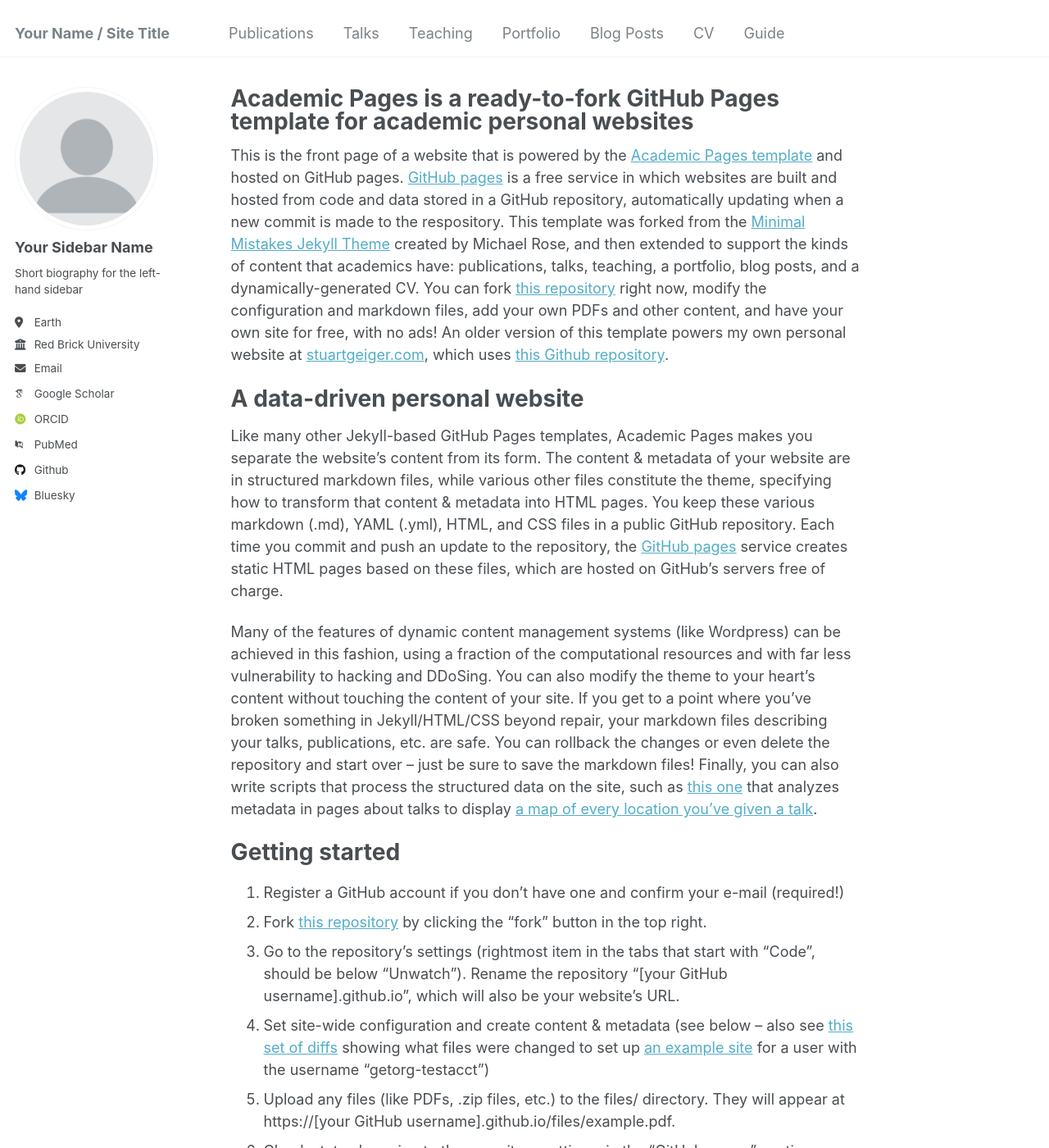
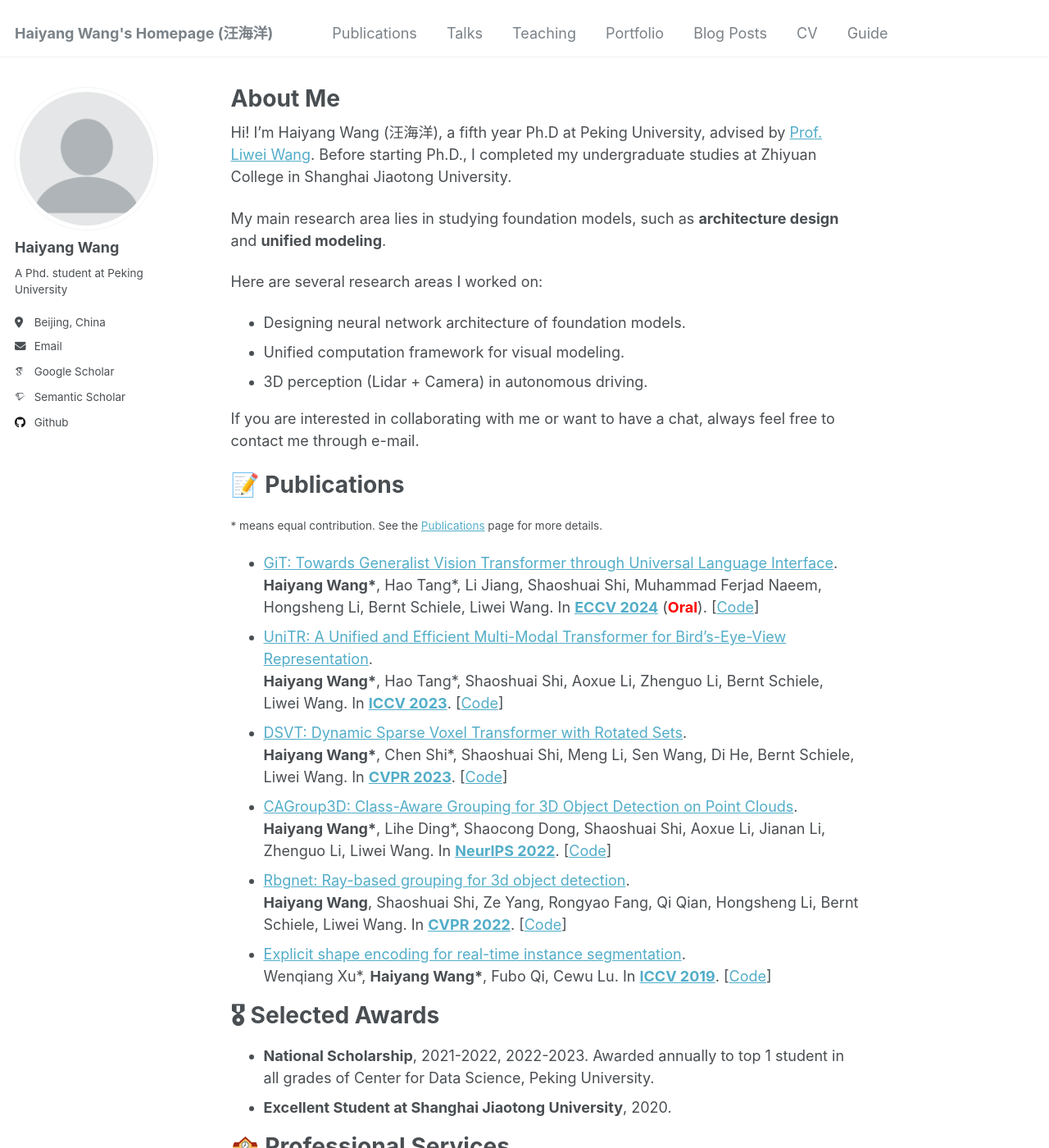
Before and after one commit to Haiyang-W/haiyang-w.github.io, a Jekyll site: the page built from _pages/about.md, in a window 1280 px wide and 1400 px high. Shown: the whole window at 82% size. Built offline with Jekyll 4.4.1, drawn with Linux system fonts in a browser that asks for light colours; some web fonts are replaced; some of the changed text lies outside the part shown.

Commit message:
update 2024.10.24

```diff
--- a/_config.yml
+++ b/_config.yml
@@ -8,13 +8,13 @@
 
 # Basic Site Settings
 locale                   : "en-US"
-title                    : "Your Name / Site Title"
+title                    : "Haiyang Wang's Homepage (汪海洋)"
 title_separator          : "-"
-name                     : &name "Your Name"
-description              : &description "personal description"
-url                      : https://academicpages.github.io # the base hostname & protocol for your site e.g. "https://mmistakes.github.io"
+name                     : &name "Haiyang Wang"
+description              : &description "Phd. student at Peking University"
+url                      : https://haiyang-w.github.io/ # the base hostname & protocol for your site e.g. "https://mmistakes.github.io"
 baseurl                  : "" # the subpath of your site, e.g. "/blog"
-repository               : "academicpages/academicpages.github.io"
+repository               : "https://haiyang-w.github.io/"
 
 # Site Author - The following control what appear as part of the author content on the side bar.
 #               If a field is blank the icon and link will not appear, otherwise it will be shown.
@@ -22,33 +22,33 @@ repository               : "academicpages/academicpages.github.io"
 author:
   # Biographic information
   avatar           : "profile.png"
-  name             : "Your Sidebar Name"
+  name             : "Haiyang Wang"
   pronouns         : # example: "she/her"
-  bio              : "Short biography for the left-hand sidebar"
-  location         : "Earth"
-  employer         : "Red Brick University"
+  bio              : "A Phd. student at Peking University"
+  location         : "Beijing, China"
+  employer         :
   uri              : # URL
-  email            : "none@example.org"
+  email            : "wanghaiyang@stu.pku.edu.cn"
 
   # Academic websites
   arxiv            : # URL - Update with the correct link to your profile
-  googlescholar    : "https://scholar.google.com/citations?user=PS_CX0AAAAAJ"
+  googlescholar    : "https://scholar.google.com/citations?user=R3Av3IkAAAAJ&hl=en"
   impactstory      : # URL
-  orcid            : "http://orcid.org/yourorcidurl"
-  semantic         : # URL
-  pubmed           : "https://www.ncbi.nlm.nih.gov/pubmed/?term=john+snow"
+  orcid            : # URL
+  semantic         : "https://www.semanticscholar.org/author/Haiyang-Wang/2118371876"
+  pubmed           : # URL
   researchgate     : # URL
 
   # Repositories and software development
   bitbucket        : # Username - Update with your username on the site
   codepen          : # Username
   dribbble         : # Username
-  github           : "academicpages"
+  github           : "Haiyang-W"
   kaggle           : # Username
   stackoverflow    : # User number or user number and name (i.e., use "1" or "1/jeff-atwood")
 
   # Social media
-  bluesky          : "bsky.app" # Replace this with you Bluesky username
+  bluesky          : # Replace this with you Bluesky username
   facebook         : # Username
   flickr           : # Username
   foursquare       : # Username
@@ -129,7 +129,7 @@ yandex_site_verification :
 
 # Social Sharing
 twitter:
-  username               : &twitter
+  username               : &haiyang73756134
 facebook:
   username               :
   app_id                 :
--- a/_pages/about.md
+++ b/_pages/about.md
@@ -1,49 +1,47 @@
 ---
 permalink: /
-title: "Academic Pages is a ready-to-fork GitHub Pages template for academic personal websites"
+title: "About Me"
+excerpt: "The main page about me."
 author_profile: true
 redirect_from:
   - /about/
   - /about.html
 ---
 
-This is the front page of a website that is powered by the [Academic Pages template](https://github.com/academicpages/academicpages.github.io) and hosted on GitHub pages. [GitHub pages](https://pages.github.com) is a free service in which websites are built and hosted from code and data stored in a GitHub repository, automatically updating when a new commit is made to the respository. This template was forked from the [Minimal Mistakes Jekyll Theme](https://mmistakes.github.io/minimal-mistakes/) created by Michael Rose, and then extended to support the kinds of content that academics have: publications, talks, teaching, a portfolio, blog posts, and a dynamically-generated CV. You can fork [this repository](https://github.com/academicpages/academicpages.github.io) right now, modify the configuration and markdown files, add your own PDFs and other content, and have your own site for free, with no ads! An older version of this template powers my own personal website at [stuartgeiger.com](http://stuartgeiger.com), which uses [this Github repository](https://github.com/staeiou/staeiou.github.io).
+Hi! I'm Haiyang Wang (汪海洋), a fifth year Ph.D at Peking University, advised by [Prof. Liwei Wang](http://www.liweiwang-pku.com/). Before starting Ph.D., I completed my undergraduate studies at Zhiyuan College in Shanghai Jiaotong University.
 
-A data-driven personal website
+My main research area lies in studying foundation models, such as **architecture design** and **unified modeling**.
+
+Here are several research areas I worked on:
+* Designing neural network architecture of foundation models.
+* Unified computation framework for visual modeling.
+* 3D perception (Lidar + Camera) in autonomous driving.
+
+If you are interested in collaborating with me or want to have a chat, always feel free to contact me through e-mail.
+
+📝 Publications
 ======
-Like many other Jekyll-based GitHub Pages templates, Academic Pages makes you separate the website's content from its form. The content & metadata of your website are in structured markdown files, while various other files constitute the theme, specifying how to transform that content & metadata into HTML pages. You keep these various markdown (.md), YAML (.yml), HTML, and CSS files in a public GitHub repository. Each time you commit and push an update to the repository, the [GitHub pages](https://pages.github.com/) service creates static HTML pages based on these files, which are hosted on GitHub's servers free of charge.
+<sub>\* means equal contribution. See the [Publications](/publications/) page for more details. </sub>
 
-Many of the features of dynamic content management systems (like Wordpress) can be achieved in this fashion, using a fraction of the computational resources and with far less vulnerability to hacking and DDoSing. You can also modify the theme to your heart's content without touching the content of your site. If you get to a point where you've broken something in Jekyll/HTML/CSS beyond repair, your markdown files describing your talks, publications, etc. are safe. You can rollback the changes or even delete the repository and start over -- just be sure to save the markdown files! Finally, you can also write scripts that process the structured data on the site, such as [this one](https://github.com/academicpages/academicpages.github.io/blob/master/talkmap.ipynb) that analyzes metadata in pages about talks to display [a map of every location you've given a talk](https://academicpages.github.io/talkmap.html).
+* [GiT: Towards Generalist Vision Transformer through Universal Language Interface](https://www.ecva.net/papers/eccv_2024/papers_ECCV/papers/04158.pdf).\\
+**Haiyang Wang\***, Hao Tang\*, Li Jiang, Shaoshuai Shi, Muhammad Ferjad Naeem, Hongsheng Li, Bernt Schiele, Liwei Wang. In [**ECCV 2024**](https://eccv.ecva.net/Conferences/2024) (**<font color=red>Oral</font>**). \[[Code](https://github.com/Haiyang-W/GiT)\]
+* [UniTR: A Unified and Efficient Multi-Modal Transformer for Bird's-Eye-View Representation](https://openaccess.thecvf.com/content/ICCV2023/papers/Wang_UniTR_A_Unified_and_Efficient_Multi-Modal_Transformer_for_Birds-Eye-View_Representation_ICCV_2023_paper.pdf).\\
+**Haiyang Wang\***, Hao Tang\*, Shaoshuai Shi, Aoxue Li, Zhenguo Li, Bernt Schiele, Liwei Wang. In [**ICCV 2023**](https://iccv2023.thecvf.com/). \[[Code](https://github.com/Haiyang-W/UniTR)\]
+* [DSVT: Dynamic Sparse Voxel Transformer with Rotated Sets](https://openaccess.thecvf.com/content/CVPR2023/papers/Wang_DSVT_Dynamic_Sparse_Voxel_Transformer_With_Rotated_Sets_CVPR_2023_paper.pdf).\\
+**Haiyang Wang\***, Chen Shi\*, Shaoshuai Shi, Meng Li, Sen Wang, Di He, Bernt Schiele, Liwei Wang. In [**CVPR 2023**](https://cvpr.thecvf.com/Conferences/2023). \[[Code](https://github.com/Haiyang-W/DSVT)\]
+* [CAGroup3D: Class-Aware Grouping for 3D Object Detection on Point Clouds](https://proceedings.neurips.cc/paper_files/paper/2022/file/c1aaf7c3f306fe94f77236dc0756d771-Paper-Conference.pdf).\\
+**Haiyang Wang\***, Lihe Ding\*, Shaocong Dong, Shaoshuai Shi, Aoxue Li,  Jianan Li,  Zhenguo Li, Liwei Wang. In [**NeurIPS 2022**](https://neurips.cc/Conferences/2022). \[[Code](https://github.com/Haiyang-W/CAGroup3D)\]
+* [Rbgnet: Ray-based grouping for 3d object detection](https://openaccess.thecvf.com/content/CVPR2022/papers/Wang_RBGNet_Ray-Based_Grouping_for_3D_Object_Detection_CVPR_2022_paper.pdf).\\
+**Haiyang Wang**, Shaoshuai Shi, Ze Yang, Rongyao Fang, Qi Qian, Hongsheng Li, Bernt Schiele, Liwei Wang. In [**CVPR 2022**](https://cvpr2022.thecvf.com/). \[[Code](https://github.com/Haiyang-W/RBGNet)\]
+* [Explicit shape encoding for real-time instance segmentation](https://openaccess.thecvf.com/content_ICCV_2019/papers/Xu_Explicit_Shape_Encoding_for_Real-Time_Instance_Segmentation_ICCV_2019_paper.pdf).\\
+Wenqiang Xu\*, **Haiyang Wang\***, Fubo Qi, Cewu Lu. In [**ICCV 2019**](https://iccv2019.thecvf.com/). \[[Code](https://github.com/WenqiangX/ese_seg)\]
 
-Getting started
+🎖 Selected Awards
 ======
-1. Register a GitHub account if you don't have one and confirm your e-mail (required!)
-1. Fork [this repository](https://github.com/academicpages/academicpages.github.io) by clicking the "fork" button in the top right.
-1. Go to the repository's settings (rightmost item in the tabs that start with "Code", should be below "Unwatch"). Rename the repository "[your GitHub username].github.io", which will also be your website's URL.
-1. Set site-wide configuration and create content & metadata (see below -- also see [this set of diffs](http://archive.is/3TPas) showing what files were changed to set up [an example site](https://getorg-testacct.github.io) for a user with the username "getorg-testacct")
-1. Upload any files (like PDFs, .zip files, etc.) to the files/ directory. They will appear at https://[your GitHub username].github.io/files/example.pdf.
-1. Check status by going to the repository settings, in the "GitHub pages" section
 
-Site-wide configuration
-------
-The main configuration file for the site is in the base directory in [_config.yml](https://github.com/academicpages/academicpages.github.io/blob/master/_config.yml), which defines the content in the sidebars and other site-wide features. You will need to replace the default variables with ones about yourself and your site's github repository. The configuration file for the top menu is in [_data/navigation.yml](https://github.com/academicpages/academicpages.github.io/blob/master/_data/navigation.yml). For example, if you don't have a portfolio or blog posts, you can remove those items from that navigation.yml file to remove them from the header.
+* **National Scholarship**, 2021-2022, 2022-2023. Awarded annually to top 1 student in all grades of Center for Data Science, Peking University.
+* **Excellent Student at Shanghai Jiaotong University**, 2020.
 
-Create content & metadata
-------
-For site content, there is one markdown file for each type of content, which are stored in directories like _publications, _talks, _posts, _teaching, or _pages. For example, each talk is a markdown file in the [_talks directory](https://github.com/academicpages/academicpages.github.io/tree/master/_talks). At the top of each markdown file is structured data in YAML about the talk, which the theme will parse to do lots of cool stuff. The same structured data about a talk is used to generate the list of talks on the [Talks page](https://academicpages.github.io/talks), each [individual page](https://academicpages.github.io/talks/2012-03-01-talk-1) for specific talks, the talks section for the [CV page](https://academicpages.github.io/cv), and the [map of places you've given a talk](https://academicpages.github.io/talkmap.html) (if you run this [python file](https://github.com/academicpages/academicpages.github.io/blob/master/talkmap.py) or [Jupyter notebook](https://github.com/academicpages/academicpages.github.io/blob/master/talkmap.ipynb), which creates the HTML for the map based on the contents of the _talks directory).
-
-**Markdown generator**
-
-I have also created [a set of Jupyter notebooks](https://github.com/academicpages/academicpages.github.io/tree/master/markdown_generator
-) that converts a CSV containing structured data about talks or presentations into individual markdown files that will be properly formatted for the Academic Pages template. The sample CSVs in that directory are the ones I used to create my own personal website at stuartgeiger.com. My usual workflow is that I keep a spreadsheet of my publications and talks, then run the code in these notebooks to generate the markdown files, then commit and push them to the GitHub repository.
-
-How to edit your site's GitHub repository
-------
-Many people use a git client to create files on their local computer and then push them to GitHub's servers. If you are not familiar with git, you can directly edit these configuration and markdown files directly in the github.com interface. Navigate to a file (like [this one](https://github.com/academicpages/academicpages.github.io/blob/master/_talks/2012-03-01-talk-1.md) and click the pencil icon in the top right of the content preview (to the right of the "Raw | Blame | History" buttons). You can delete a file by clicking the trashcan icon to the right of the pencil icon. You can also create new files or upload files by navigating to a directory and clicking the "Create new file" or "Upload files" buttons.
-
-Example: editing a markdown file for a talk
-![Editing a markdown file for a talk](/images/editing-talk.png)
-
-For more info
-------
-More info about configuring Academic Pages can be found in [the guide](https://academicpages.github.io/markdown/). The [guides for the Minimal Mistakes theme](https://mmistakes.github.io/minimal-mistakes/docs/configuration/) (which this theme was forked from) might also be helpful.
+🏫 Professional Services
+======
+* Reviewer for CVPR’22-24, ECCV’22, ICML’22-24, NeurIPS’21-23, ICCV’23, IROS’23, ICLR'25.
```
